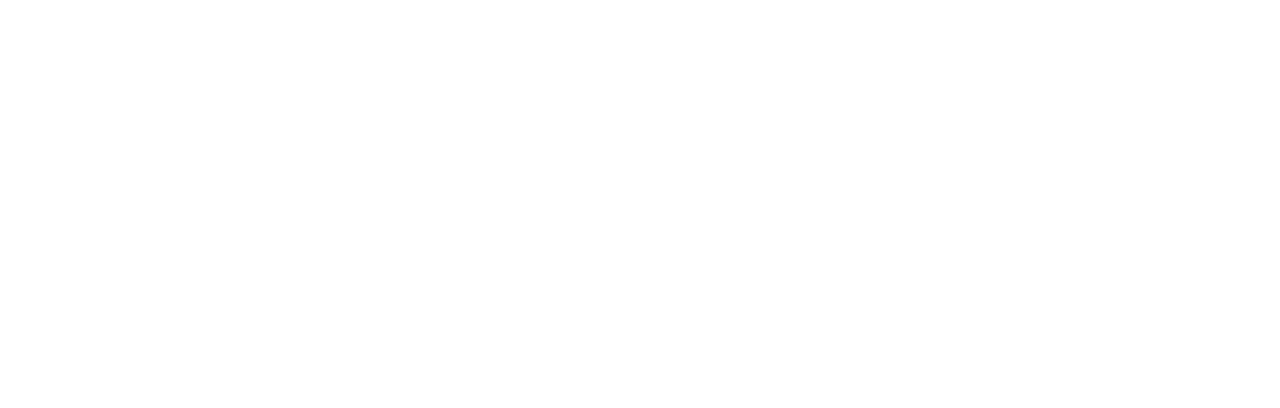
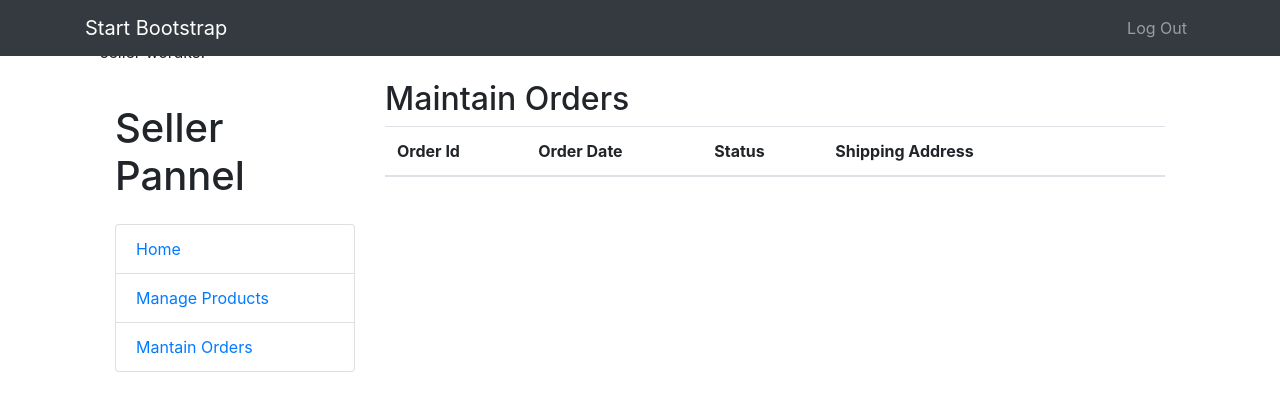
Before and after one commit to sinishawt/MWA-Project, an Angular app in the folder client/: page /seller/maintain-order in a window 1280 px wide. Before the commit this address led to /. Shown: the top 408 px of the page. Built offline with nearby package versions, Linux system fonts and the light colour scheme.

Commit message:
maintain order 25%

```diff
--- a/client/src/app/app-routing.module.ts
+++ b/client/src/app/app-routing.module.ts
@@ -13,6 +13,7 @@ import { BuyerComponent } from './components/buyer/buyer.component';
 import { ViewCartComponent } from './components/buyer/view-cart/view-cart.component';
 import { LoginComponent } from './components/login/login.component';
 import { EditProductComponent } from './components/seller/manage-products/edit-product/edit-product.component';
+import { MaintainOrdersComponent } from './components/seller/maintain-orders/maintain-orders.component';
 
 
 const routes: Routes = [
@@ -70,6 +71,10 @@ const routes: Routes = [
       component: EditProductComponent
     },
     {
+      path: 'seller/maintain-order',
+      component: MaintainOrdersComponent
+    },
+    {
       path: 'buyer',
       component: BuyerComponent
     },
--- /dev/null
+++ b/client/src/app/common/order.ts
@@ -0,0 +1,11 @@
+export class Order {
+    id: any;
+    status: String;
+    orderDate: Date;
+    deliveryDate: Date;
+    shippedDate: Date;
+    buyerId: any;
+    sellerId: any;
+    shippingAddressId: any;
+    billingId: any;
+  }
--- a/client/src/app/components/seller/maintain-orders/maintain-orders.component.html
+++ b/client/src/app/components/seller/maintain-orders/maintain-orders.component.html
@@ -1 +1,43 @@
 <p>maintain-orders works!</p>
+
+
+
+<app-nav></app-nav>
+<p>seller wordks!</p>
+
+<div class="container">
+    <div class="row">
+        <div class="col-lg-3">
+            <app-side-seller></app-side-seller>
+        </div>
+    <div class="col-lg-9">
+        <h2>Maintain Orders</h2>
+
+        <table class="table table-striped">
+            <thead>
+                <tr>
+                    <th>Order Id</th>
+                    <th>Order Date</th>
+                    <th>Status</th>
+                    <th>Shipping Address</th>
+                    <th></th>
+                    <th></th>
+                </tr>
+            </thead>
+            <tbody>
+                <tr *ngFor="let order of orders">
+                    <td>{{order.title}}</td>
+                    <td>{{order.price}}</td>
+                    <td>{{order.status}}</td>
+                    <td>{{order.imageName}}</td>
+                    <td>{{order.descreption}}</td>
+                    <td><button class="btn btn-success" (click)="changeOrderStatus(order)">Change Status </button> </td>
+                    <td>
+                        <button class="btn btn-warning" (click)="cancelOrder(order)" style="margin-left: 20px;">Cancel </button>
+                    </td>
+                </tr>
+            </tbody>
+        </table>
+    </div>
+    </div>
+</div>
--- a/client/src/app/components/seller/maintain-orders/maintain-orders.component.ts
+++ b/client/src/app/components/seller/maintain-orders/maintain-orders.component.ts
@@ -1,4 +1,5 @@
 import { Component, OnInit } from '@angular/core';
+import { Order } from '../../../common/order';
 
 @Component({
   selector: 'app-maintain-orders',
@@ -7,9 +8,19 @@ import { Component, OnInit } from '@angular/core';
 })
 export class MaintainOrdersComponent implements OnInit {
 
+  orders: Order[];
+
   constructor() { }
 
   ngOnInit(): void {
   }
 
+  cancelOrder(order: Order): void {
+
+  }
+
+  changeOrderStatus(order: Order): void {
+
+  }
+
 }
```
